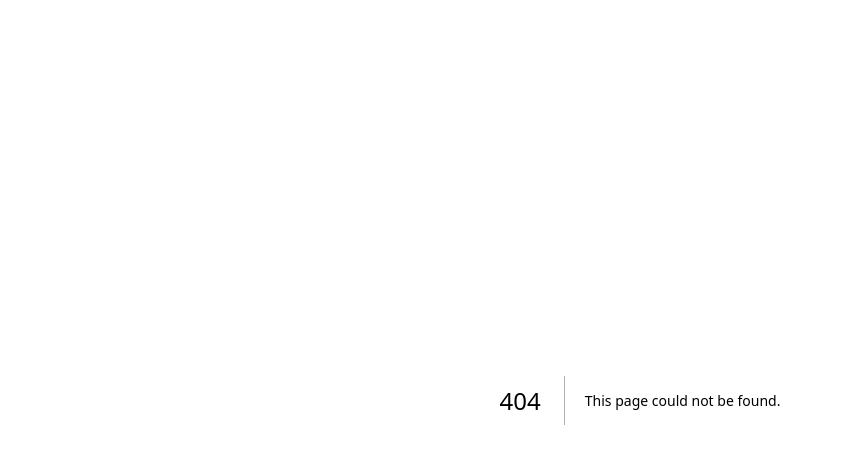
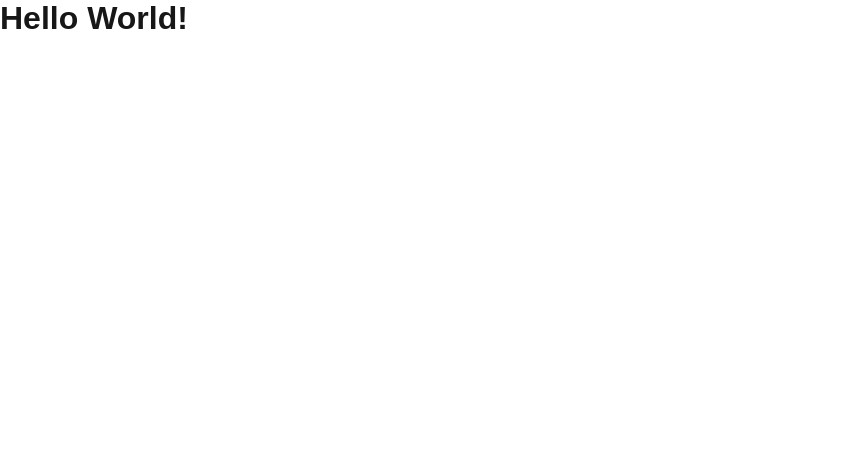
Before and after one commit to Axector/nextjs-test, a Next.js app: page /homepage in a window 1280 px wide. Before the commit this address had no page. Shown: the top 464 px of the page, without its empty margins (0-841 px from the left). Built offline with nearby package versions, Linux system fonts and the light colour scheme.

Commit message:
added new page for test

```diff
--- a/next.config.mjs
+++ b/next.config.mjs
@@ -8,7 +8,8 @@ const nextConfig = {
   },
   assetPrefix: isProd ? '/nextjs-test/' : '',
   basePath: isProd ? '/nextjs-test' : '',
-  output: 'export'
+  output: 'export',
+  distDir: 'out'
 };
 
 export default nextConfig;
--- /dev/null
+++ b/src/app/homepage/page.js
@@ -0,0 +1,5 @@
+export default function Home() {
+    return (
+        <h1 className="hello-world">Hello World!</h1>
+    );
+};
--- a/src/app/page.js
+++ b/src/app/page.js
@@ -2,10 +2,6 @@ import Image from "next/image";
 import styles from "./page.module.css";
 
 export default function Home() {
-
-  console.log('XXX process.env', process.env);
-  console.log('XXX process.env.NODE_ENV', process.env.NODE_ENV);
-
   return (
     <div className={styles.page}>
       <main className={styles.main}>
```
